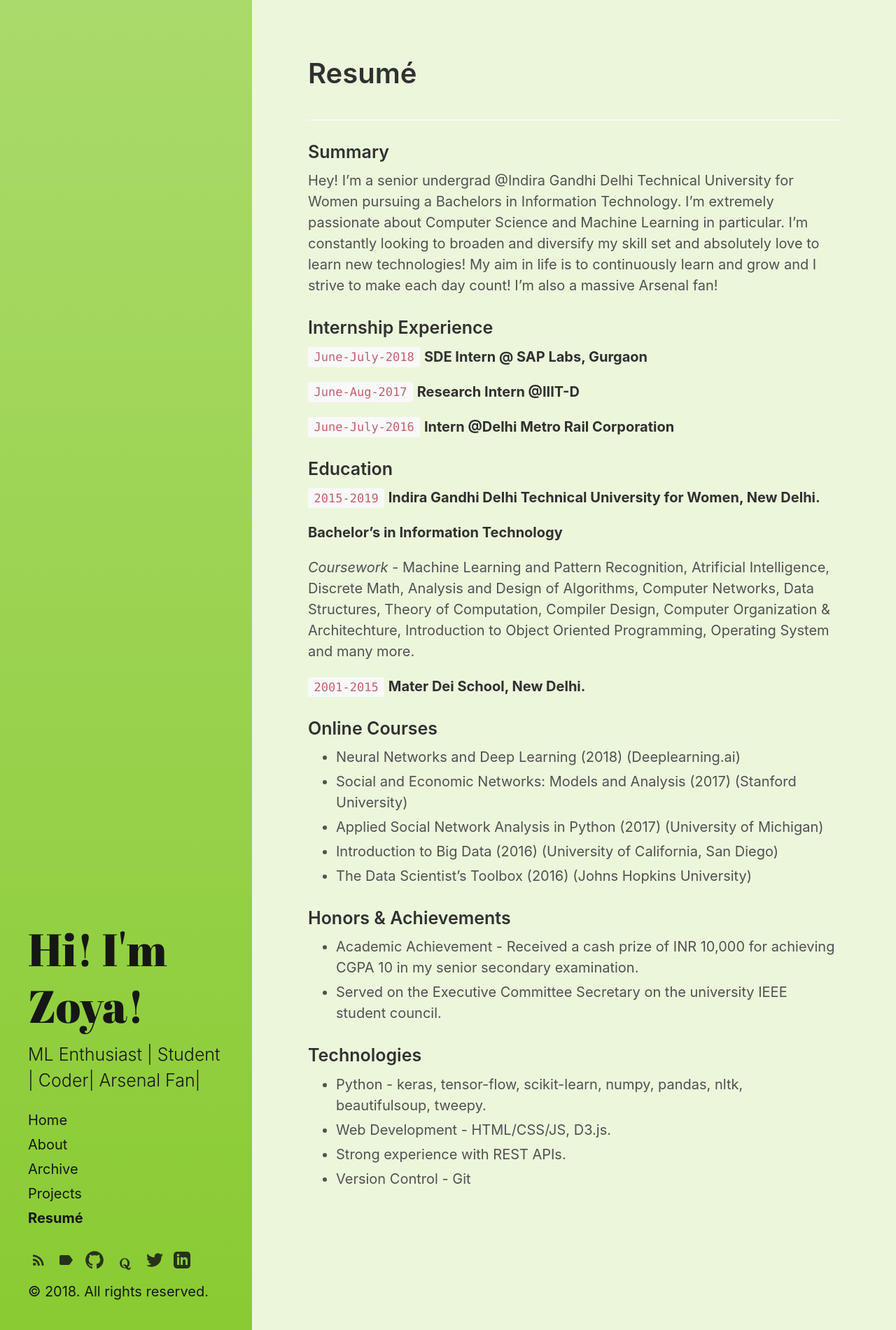
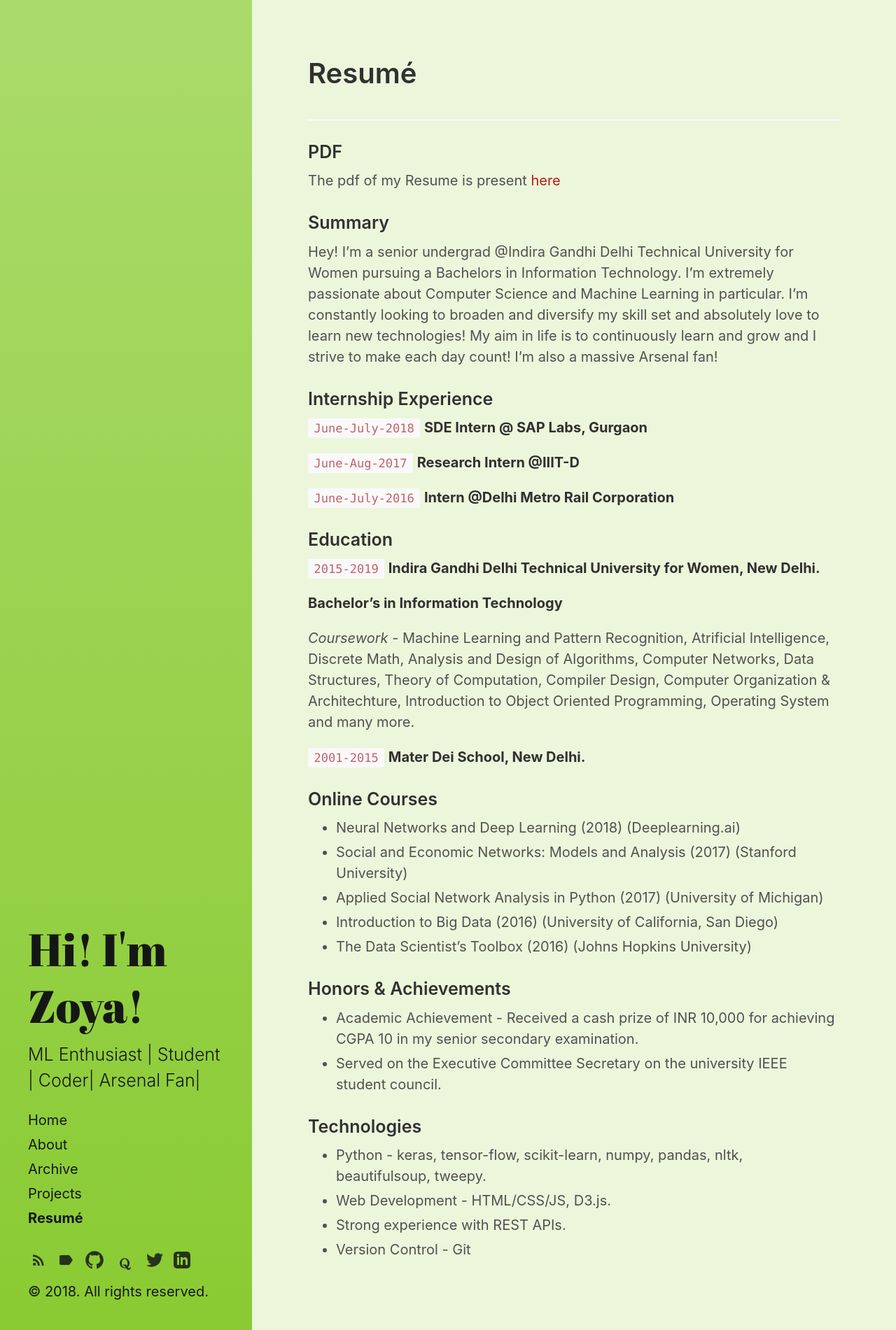
Before and after one commit to zeddmaxx/zeddmaxx.github.io, a Jekyll site: the page built from resume.md, in a window 1280 px wide. Shown: the whole page at 70% size. Built offline with Jekyll 4.4.1, drawn with Linux system fonts in a browser that asks for light colours.

Commit message:
Update resume.md

```diff
--- a/resume.md
+++ b/resume.md
@@ -5,6 +5,9 @@ sidebar_link: true
 ---
 
 <hr>
+
+### PDF
+The pdf of my Resume is present [here](/assets/ZoyaKhanIndiraGandhiDelhiTechnicalUniversityForWomen.pdf)
 
 ### Summary
 
```
